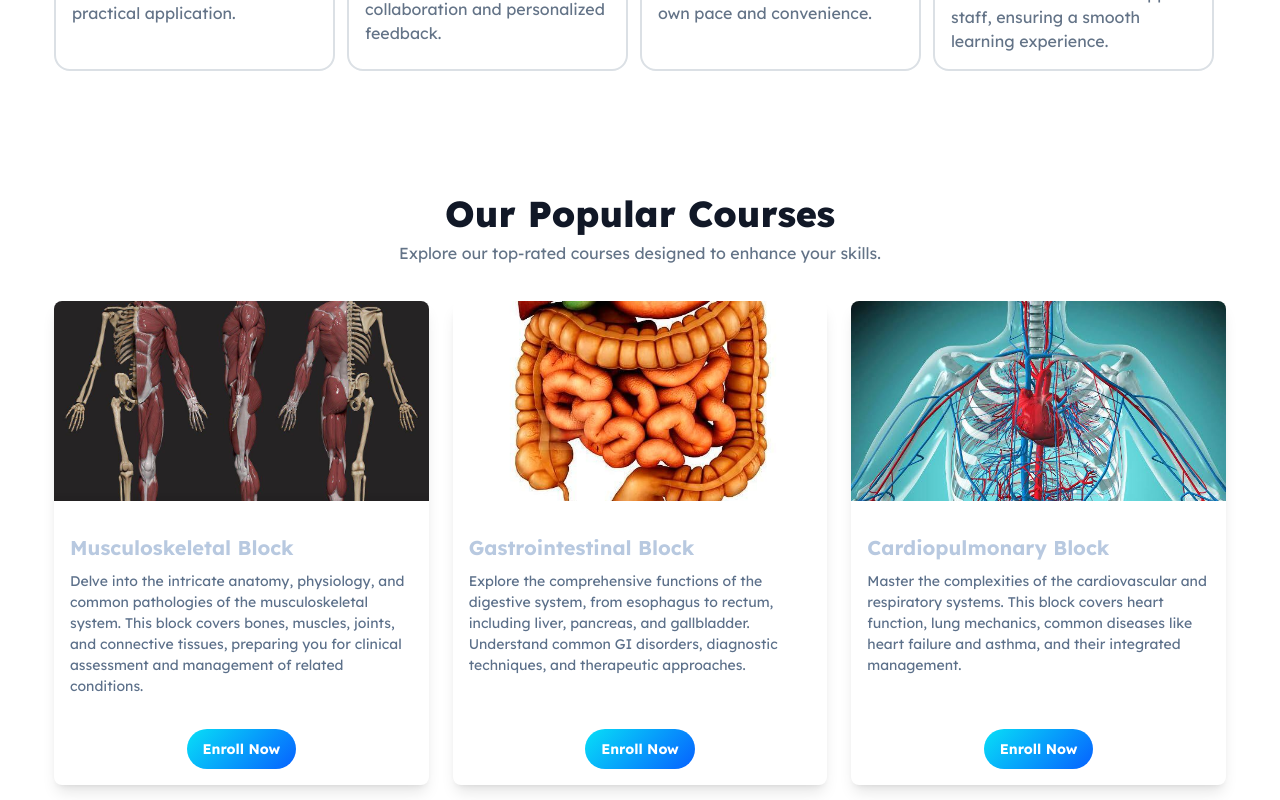
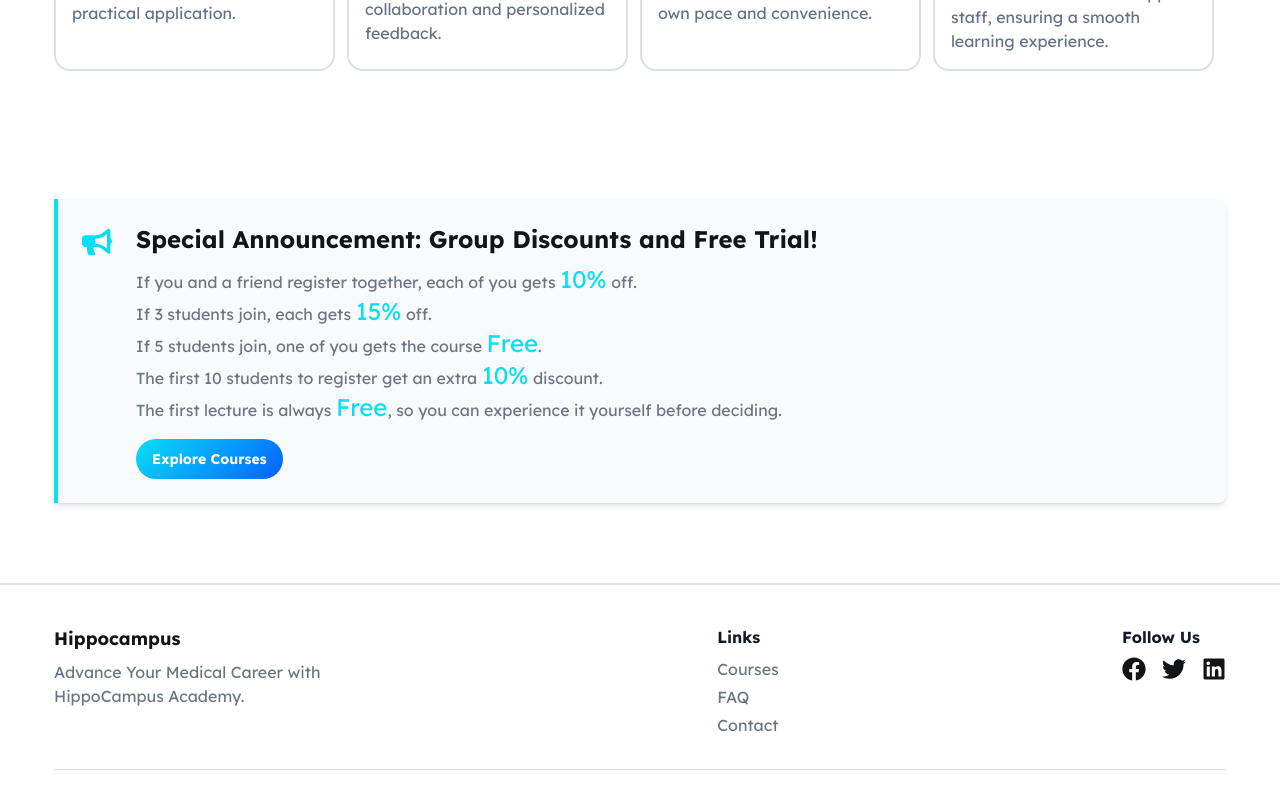
Before and after one commit to belalnady803-ux/hippocapus-front, a React (Vite) app: page / in a window 1280 px wide. Shown: the part 1180-1980 px from the top of the page. Built offline with nearby package versions, Linux system fonts and the light colour scheme; no server answers; a web font is replaced by a local one.

Commit message:
remove popular courses

```diff
--- a/src/components/Announcements.jsx
+++ b/src/components/Announcements.jsx
@@ -11,10 +11,14 @@ const Announcements = () => {
         </div>
         <div>
           <h2 className="text-2xl font-bold text-p2 dark:text-p4 mb-2">
-            Special Announcement: Summer Discount!
+            Special Announcement: Group Discounts and Free Trial!
           </h2>
           <p className="text-p3 dark:text-[#94ABC7] mb-4">
-            Enroll in any course before the end of summer and get a 20% discount! Don't miss this opportunity to advance your medical knowledge at a lower price.
+            If you and a friend register together, each of you gets <span className='text-secondary text-2xl'>10%</span> off. <br />
+            If 3 students join, each gets <span className='text-secondary text-2xl'>15%</span> off.  <br />
+            If 5 students join, one of you gets the course  <span className='text-secondary text-2xl'>Free</span>. <br />
+            The first 10 students to register get an extra <span className='text-secondary text-2xl'>10%</span> discount. <br />
+            The first lecture is always <span className='text-secondary text-2xl'>Free</span>, so you can experience it yourself before deciding.
           </p>
           <Link to="/courses">
             <Button text="Explore Courses">
--- a/src/pages/Home.jsx
+++ b/src/pages/Home.jsx
@@ -1,4 +1,4 @@
-import FeatureCourses from "../components/FeatureCourses"
+// import FeatureCourses from "../components/FeatureCourses"
 import Hero from "../components/Hero"
 import WhyUs from "../components/WhyUs"
 import Announcements from "../components/Announcements"
@@ -7,7 +7,6 @@ return (
     <main className="container">
         <Hero />
         <WhyUs />
-        <FeatureCourses />
         <Announcements />
     </main>
 )
```
